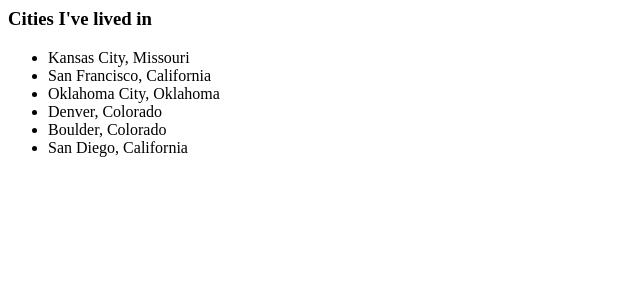
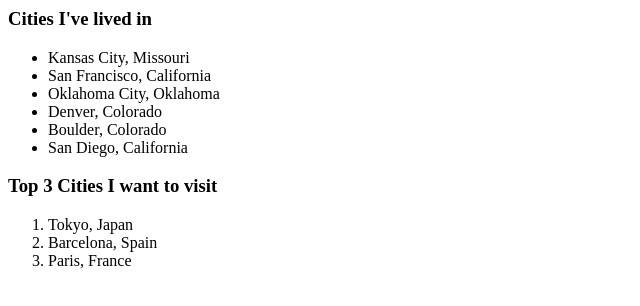
Before and after one commit to tbealer/html-exercises, a plain HTML site: page index.html in a window 1280 px wide. Shown: the whole page, without its empty margins (0-640 px from the left). Drawn offline with Linux system fonts and the light colour scheme.

Commit message:
ordered list changes

```diff
--- a/index.html
+++ b/index.html
@@ -13,6 +13,12 @@
         <li>Boulder, Colorado</li>
         <li>San Diego, California</li>
       </ul>
+      <h3>Top 3 Cities I want to visit</h3>
+      <ol>
+        <li>Tokyo, Japan</li>
+        <li>Barcelona, Spain</li>
+        <li>Paris, France</li>
+      </ol>
     </p>
   </body>
 </html>
```
